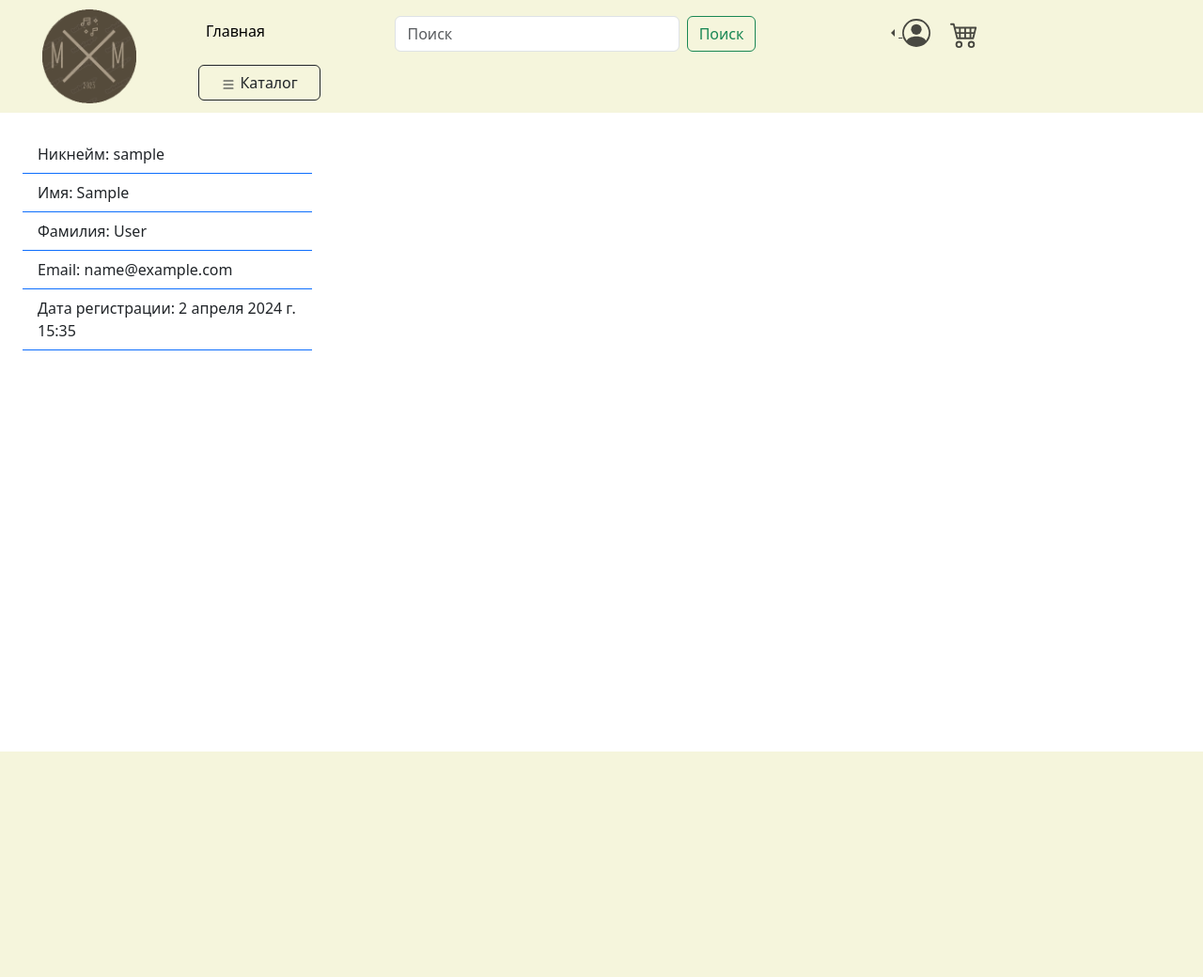
After one commit to progNub/MusicShop, a Django app: a page that uses templates/inc/_menu.html in a window 1280 px wide. The commit adds this page. Shown: the top 1040 px of the page at 94% size. Run offline with Django 5.2, Linux system fonts and the light colour scheme; the visitor is signed in with stand-in values (Sample User, id 1); data comes from the database, SQL or seed files in the repository; data that the repository does not hold is empty.

Commit message:
Добавил простую страницу пользователя

```diff
--- /dev/null
+++ b/accounts/templates/accounts/profile_user.html
@@ -0,0 +1,26 @@
+{% extends 'base.html' %}
+{% load static %}
+
+
+{% block title %} {{ user }} {% endblock %}
+
+{% block links %}
+	<link href="{% static 'account/css/style.css' %}" rel="stylesheet"/>
+{% endblock %}
+
+{% block base-content %}
+	<div class="d-flex flex-column w-100 p-4">
+
+		<div class="col-3">
+			<ul class="list-group list-group-flush">
+				<li class="list-group-item border-primary">Никнейм: {{ user.username }}</li>
+				<li class="list-group-item border-primary">Имя: {{ user.first_name }}</li>
+				<li class="list-group-item border-primary">Фамилия: {{ user.last_name }}</li>
+				<li class="list-group-item border-primary">Email: {{ user.email }}</li>
+				<li class="list-group-item border-primary border-bottom">
+					Дата регистрации: {{ user.date_joined }}</li>
+			</ul>
+		</div>
+	</div>
+
+{% endblock %}
--- a/accounts/urls.py
+++ b/accounts/urls.py
@@ -1,9 +1,10 @@
 from django.urls import path
 
-from accounts.views import RegisterUser, MyLoginView, user_logout
+from accounts.views import RegisterUser, MyLoginView, user_logout, ShowProfileUser
 
 urlpatterns = [
     path('register/', RegisterUser.as_view(), name='register'),
     path('login/', MyLoginView.as_view(), name='login'),
     path('logout/', user_logout, name='logout'),
+    path('profile/<str:username>', ShowProfileUser.as_view(), name='profile'),
 ]
--- a/accounts/views.py
+++ b/accounts/views.py
@@ -1,14 +1,29 @@
 from django.contrib.auth import login, logout
 
-from django.views.generic import CreateView
+from django.views.generic import CreateView, DetailView
+from django.contrib.auth.mixins import LoginRequiredMixin
 from accounts.forms import UserRegisterForm, UserAuthenticationForm
 from django.contrib.auth.views import LoginView
 from django.http import HttpResponse, HttpRequest
-from django.shortcuts import render, redirect
+from django.shortcuts import render, redirect, get_object_or_404
 from django.urls import reverse_lazy
+from django.contrib.auth.views import get_user_model
+
+User = get_user_model()
 
 
 # Create your views here.
+
+
+class ShowProfileUser(LoginRequiredMixin, DetailView):
+    model = User
+    template_name = 'accounts/profile_user.html'
+    context_object_name = 'user'
+
+    def get_object(self):
+        username = self.kwargs.get('username')
+        return get_object_or_404(User, username=username)
+
 
 class RegisterUser(CreateView):
     form_class = UserRegisterForm
--- a/templates/inc/_menu.html
+++ b/templates/inc/_menu.html
@@ -65,7 +65,7 @@
 											</a>
 
 											<ul class="dropdown-menu">
-												<li><a class="dropdown-item" href="#">Мой профиль</a></li>
+												<li><a class="dropdown-item" href="{% url 'profile' user.username %}">Мой профиль</a></li>
 												{% if user.is_superuser %}
 													<li><a class="dropdown-item"
 														   href="{% url 'admin:index' %}">Админка</a></li>
```
